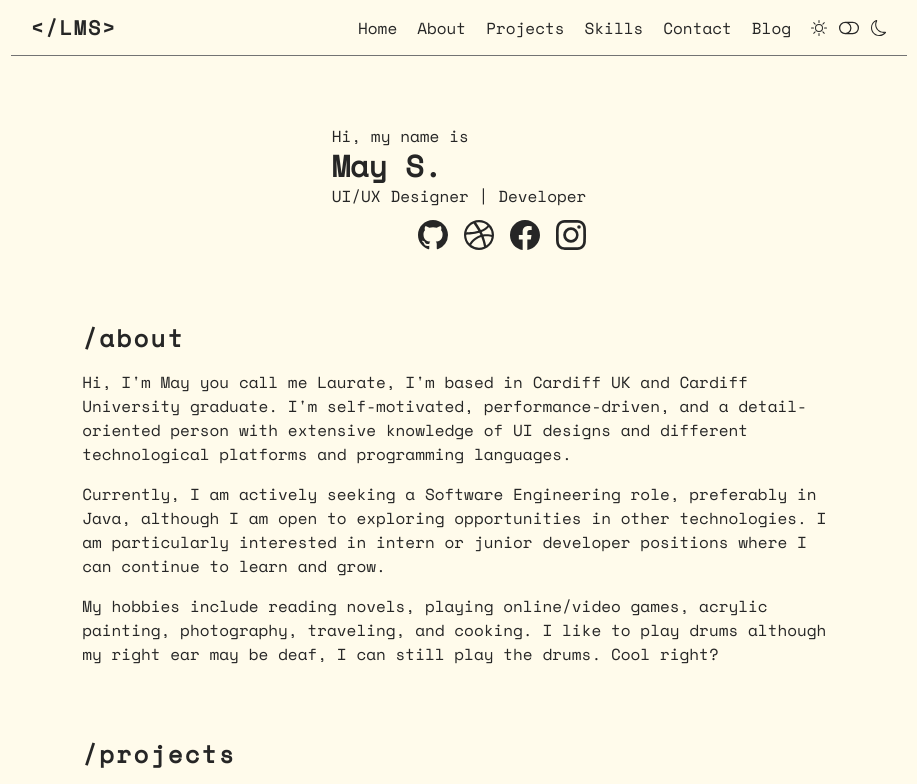
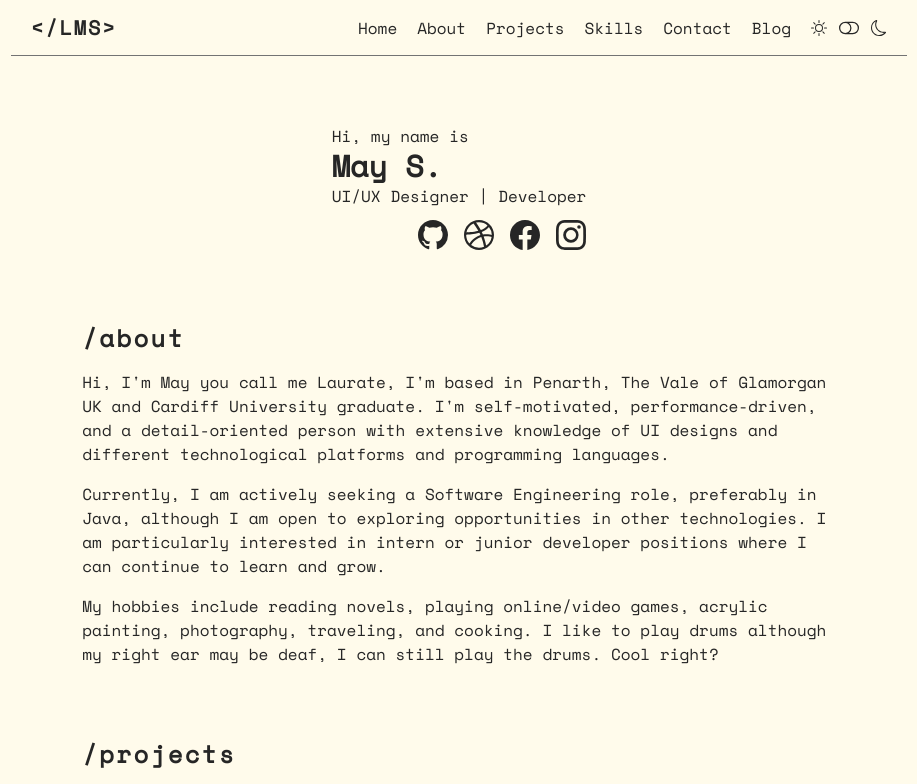
Before and after one commit to reicraftscodes/my-portfolio, a Next.js app: page / in a window 1280 px wide. Shown: the top 784 px of the page, without its empty margins (181-1098 px from the left). Built offline with nearby package versions, Linux system fonts and the light colour scheme.

Commit message:
refactor: fix typos in the intro

```diff
--- a/pages/index.js
+++ b/pages/index.js
@@ -46,7 +46,7 @@ export default function Home() {
         <Spacer />
         <h2 className="text-2xl font-bold tracking-widest">/about</h2>
         <p>
-          Hi, I&apos;m May you call me Laurate, I&apos;m based in Cardiff UK and Cardiff University graduate. I&apos;m self-motivated, performance-driven, and a detail-oriented person with extensive knowledge of UI designs and different technological platforms and programming languages.
+          Hi, I&apos;m May you call me Laurate, I&apos;m based in Penarth, The Vale of Glamorgan UK and Cardiff University graduate. I&apos;m self-motivated, performance-driven, and a detail-oriented person with extensive knowledge of UI designs and different technological platforms and programming languages.
         </p>
         <p>
           Currently, I am actively seeking a Software Engineering role, preferably in Java, although I am open to exploring opportunities in other technologies. I am particularly interested in intern or junior developer positions where I can continue to learn and grow.
```
